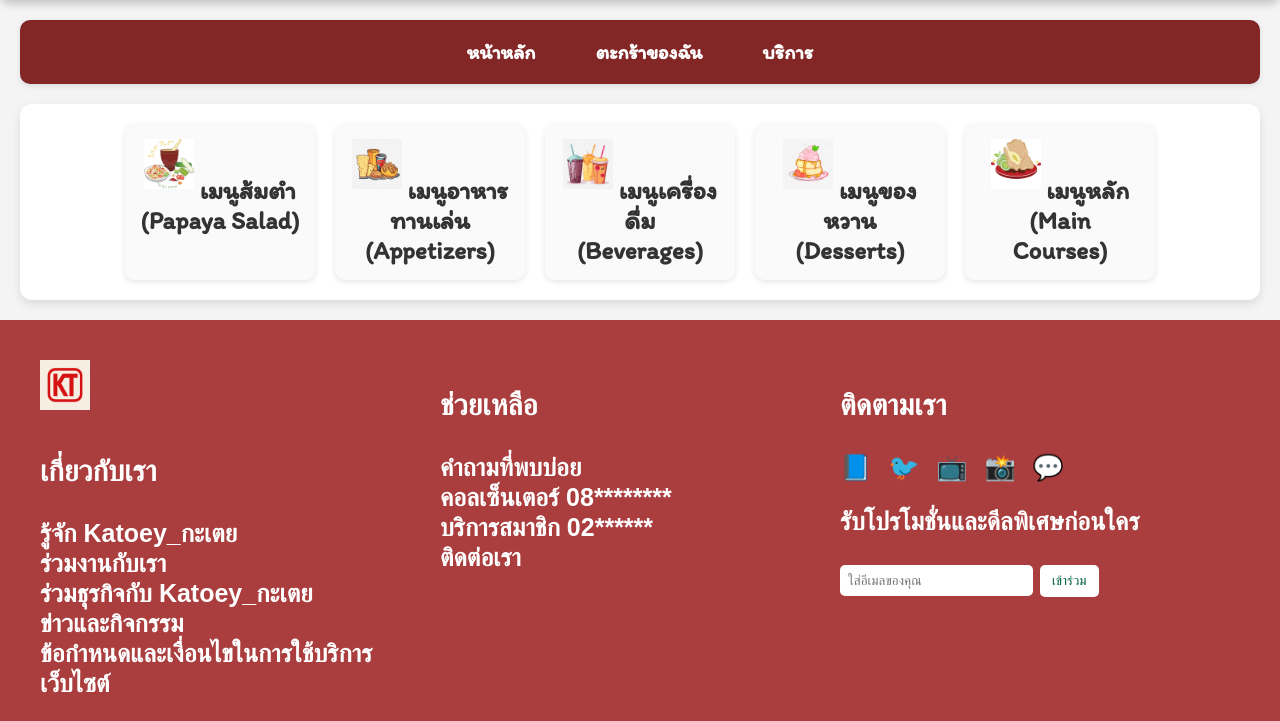
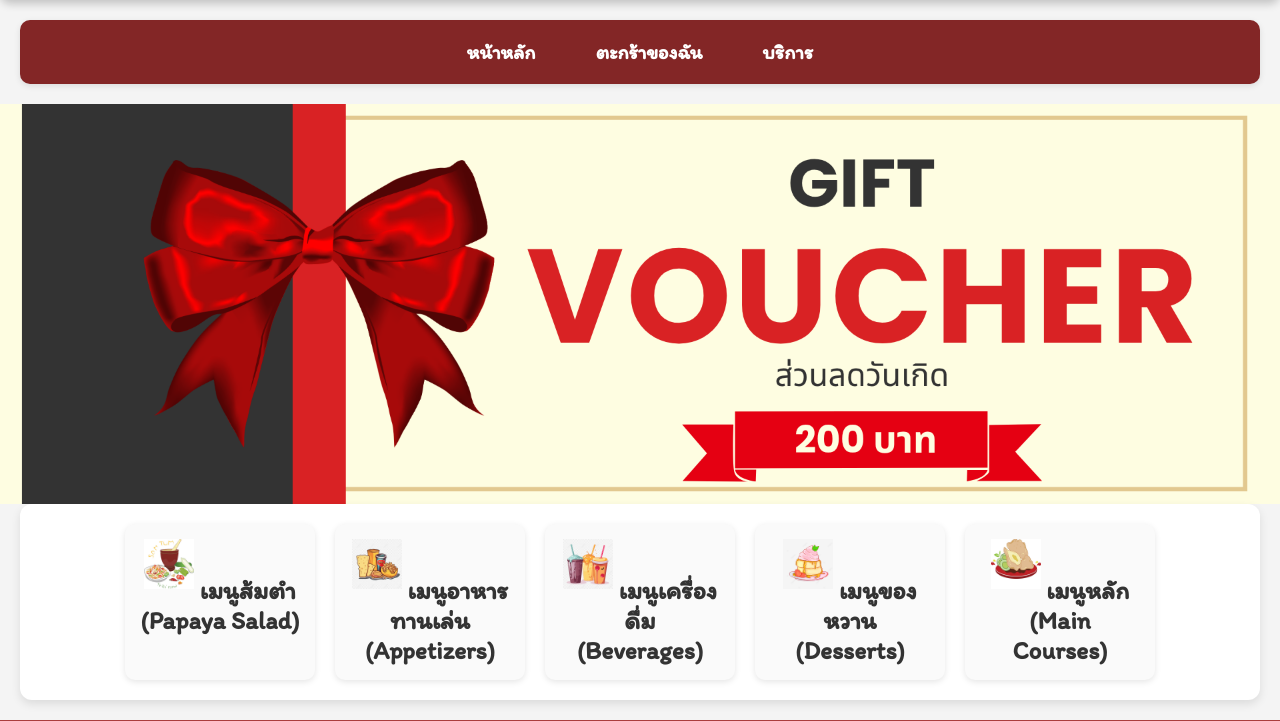
Before and after one commit to Sasira48/Nawin_pj, a PHP site: page /home.html in a window 1280 px wide. Shown: the part 243-964 px from the top of the page. Before the commit the page ends 936 px from the top, so only its background shows below. Run offline with PHP 8.4, Linux system fonts and the light colour scheme.

Commit message:
v2-23-6 เพิ่มภาพและแก้ไขโค้ด

```diff
--- a/home.html
+++ b/home.html
@@ -12,6 +12,7 @@
       <link rel="stylesheet" href="style.css">
     </head>
     <body>
+
         <header>
             <h1>Katoey_กะเตย</h1>
         </header>
@@ -20,6 +21,14 @@
             <div class="flex-item"><a href="home.html">ตะกร้าของฉัน</a></div>
             <div class="flex-item"><a href="home.html">บริการ</a></div>
 
+        </div>
+        <div class="w3-content w3-section" style="max: width 100%;">
+          <img class="mySlides" src="1.png" style="width:100%">
+          <img class="mySlides" src="2.png" style="width:100%">
+          <img class="mySlides" src="3.png" style="width:100%">
+          <img class="mySlides" src="4.png" style="width:100%">
+          <img class="mySlides" src="5.png" style="width:100%">
+          <script src="script.js"></script>
         </div>
 
             <div class="menu-container">
@@ -91,5 +100,7 @@
     </div>
   </div>
 </footer>
+
+
 </body>
 </html>
--- a/script.js
+++ b/script.js
@@ -23,7 +23,23 @@ window.onload = () => {
         goToMainButton.style.display = "inline-block";
         });
     }
+     // สไลด์โชว์
+    // ต้องประกาศ slideshow ว่ามีหรือไม่ เช่น
+    const slideshow = document.getElementsByClassName("mySlides");
+    if (slideshow.length > 0) {
+        let myIndex = 0;
+        carousel();
 
+        function carousel() {
+            for (let i = 0; i < slideshow.length; i++) {
+                slideshow[i].style.display = "none";
+            }
+            myIndex++;
+            if (myIndex > slideshow.length) {myIndex = 1}
+            slideshow[myIndex-1].style.display = "block";
+            setTimeout(carousel, 2000); // เปลี่ยนภาพทุก 2 วินาที
+        }
+    }
 
 
 }
--- a/style.css
+++ b/style.css
@@ -120,7 +120,7 @@ header {
       text-decoration: underline; /* หรือ none ก็ได้ */
     }
 
-
+.mySlides {display:none;}
 
 .food-item {
     background: white;
```
Also changed, not shown: 1.png (added), 2.png (added), 3.png (added), 4.png (added), 5.png (added).
